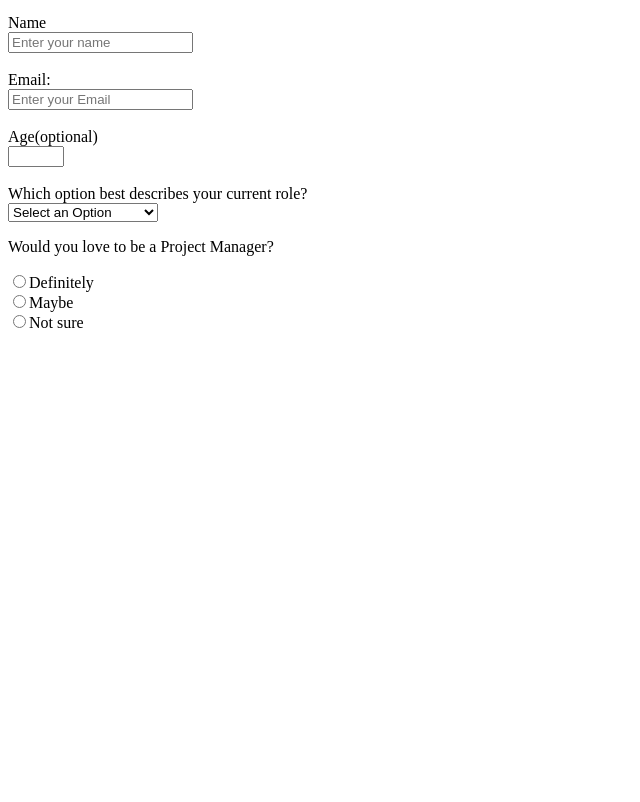
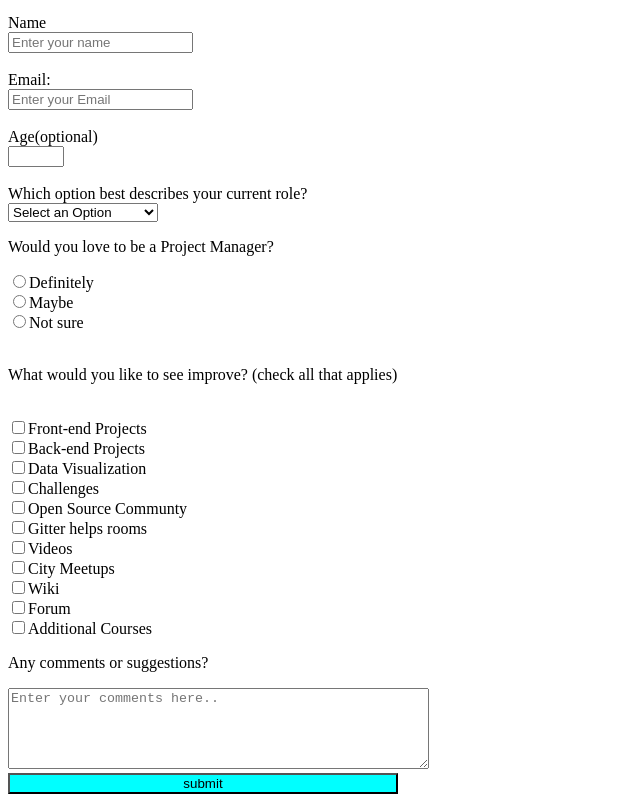
Before and after one commit to Favourezeugwa/Surveyform, a plain HTML site: page index.html in a window 1280 px wide. Shown: the part 100-902 px from the top of the page, without its empty margins (0-640 px from the left). Before the commit the page ends 800 px from the top, so only its background shows below. Drawn offline with Linux system fonts and the light colour scheme.

Commit message:
kellys update

```diff
--- a/index.html
+++ b/index.html
@@ -59,3 +59,36 @@
         <label for="Not sure">
             <input type="radio" name="Not sure">Not sure</label>
         </div></br>
+        <div>
+          <p>What would you like to see improve? (check all that applies)</p>
+          <label
+       for="Improve Project"><br><input id="Front-end Projects" type="checkbox" value="Improve Project">Front-end Projects </label>
+       <label
+       for="Improve Project"><br><input id="Back-end Projects" type="checkbox" value="Improve Project">Back-end Projects </label>
+       <label
+       for="Improve Project"><br><input id="Data Visualization" type="checkbox" value="Improve Project">Data Visualization </label>
+       <label
+       for="Improve Project"><br><input id="Challenges" type="checkbox" value="Improve Project">Challenges </label>
+       <label
+       for="Improve Project"><br><input id="Open Source Communty" type="checkbox" value="Improve Project">Open Source Communty </label>
+       <label
+       for="Improve Project"><br><input id="Gitter helps rooms" type="checkbox" value="Improve Project">Gitter helps rooms </label>
+       <label
+       for="Improve Project"><br><input id="Videos" type="checkbox" value="Improve Project">Videos </label>
+       <label
+       for="Improve Project"><br><input id="City Meetups" type="checkbox" value="Improve Project">City Meetups </label>
+       <label
+       for="Improve Project"><br><input id="Wiki" type="checkbox" value="Improve Project">Wiki </label>
+       <label
+       for="Improve Project"><br><input id="Forum" type="checkbox" value="Improve Project">Forum </label>
+       <label
+       for="Improve Project"><br><input id="Additional Courses" type="checkbox" value="Improve Project">Additional Courses </label>
+      </div>
+
+      <p>Any comments or suggestions?</p>
+        <textarea rows = "5" cols = "50" placeholder="Enter your comments here.."></textarea></br>
+        <button type="submit" style="width: 390px; background-color:aqua;">submit</button>
+    </form>
+</body>
+</main>
+</html>
```
